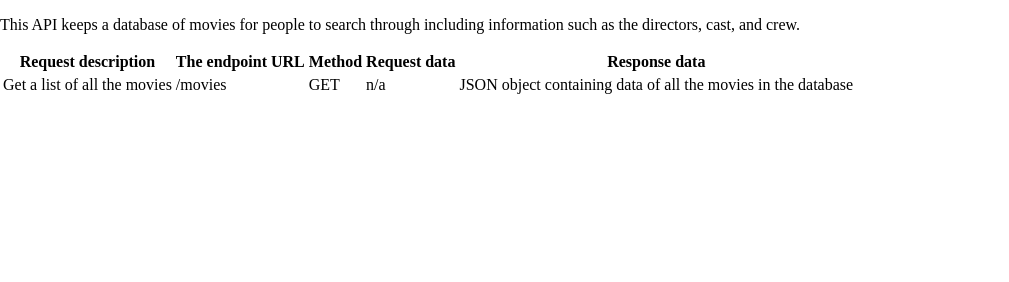
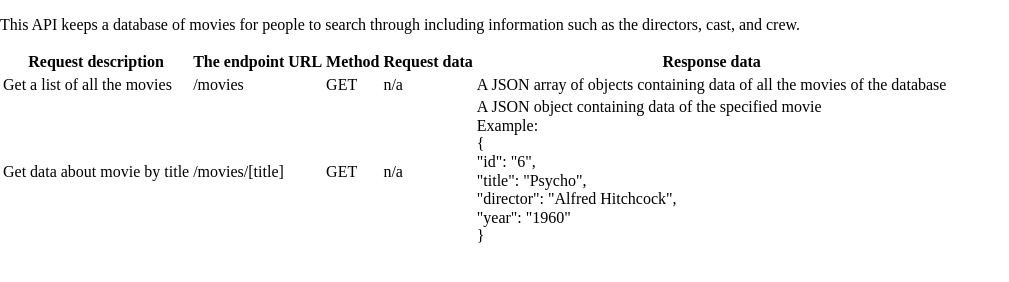
Before and after one commit to ChristianNikodemus/Movie-API, a website: page public/documentation.html in a window 1280 px wide. Shown: the whole page, without its empty margins (0-1009 px from the left). Drawn offline with nearby package versions, Linux system fonts and the light colour scheme.

Commit message:
Added the Express request to get movie information by title

```diff
--- a/public/documentation.html
+++ b/public/documentation.html
@@ -22,14 +22,22 @@
           <td>/movies</td>
           <td>GET</td>
           <td>n/a</td>
-          <td>JSON object containing data of all the movies in the database</td>
+          <td>A JSON array of objects containing data of all the movies of the database</td>
         </tr>
         <tr>
-          <td></td>
-          <td></td>
-          <td></td>
-          <td></td>
-          <td></td>
+          <td>Get data about movie by title</td>
+          <td>/movies/[title]</td>
+          <td>GET</td>
+          <td>n/a</td>
+          <td>A JSON object containing data of the specified movie<br>
+          Example:<br>
+          {<br>
+            "id": "6",<br>
+            "title": "Psycho",<br>
+            "director": "Alfred Hitchcock",<br>
+            "year": "1960"<br>
+          }
+        </td>
         </tr>
       </table>
   </body>
```
Also changed, not shown: index.js (+7 -0 lines).
